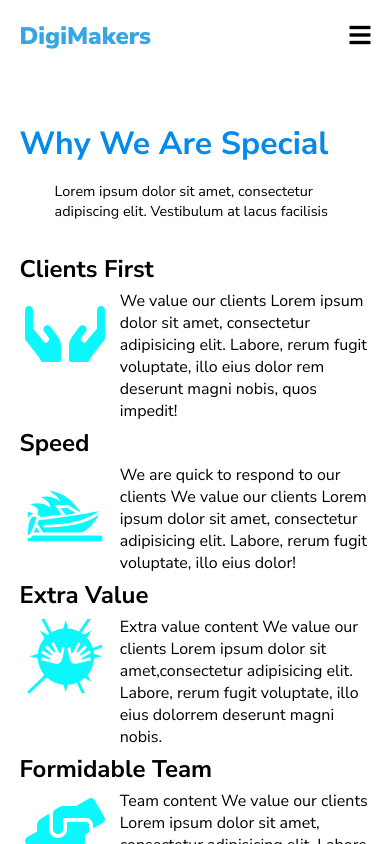
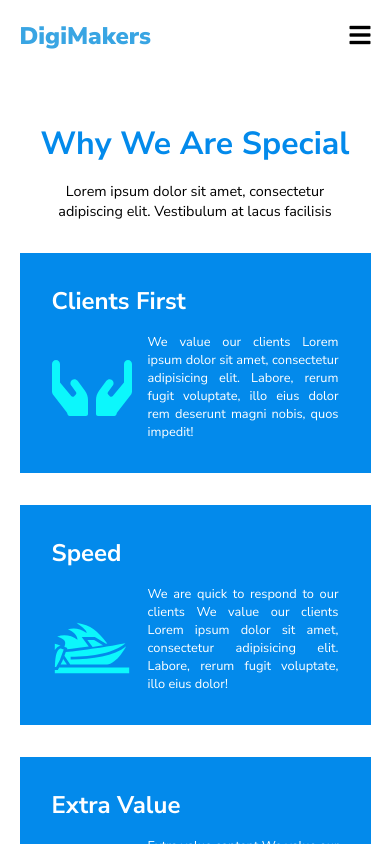
Before and after one commit to Luxt-Tech-JavaScript-Peer2/Digimakers-Landing-Page, a React (Create React App) app: page /about in a window 390 px wide. Shown: the top 844 px of the page. Built offline with nearby package versions, Linux system fonts and the light colour scheme.

Commit message:
ajusted for responsiveness

```diff
--- a/src/styles/WhyWeAreSpecial.css
+++ b/src/styles/WhyWeAreSpecial.css
@@ -1,74 +1,47 @@
-
-*{
-    box-sizing: border-box;
+.why-special header{
+text-align: center;
 }
-.wrapper1{
-    padding-bottom:20px;
-    background-color: rgb(227, 227, 250);
-
+.why-cards{
+    display:grid;
+    grid-template-columns:1fr;
+    grid-row-gap:2rem;
+    justify-content: center;
+    align-items: center;
 }
-.content{
-    text-align: center;
-}
-.gridContainer{
-    display:grid;
-    grid-template-columns: 27% 27%;
-    grid-gap:20px;
-    justify-content: center;
-    align-content: center;
-
-}
-.gridContainer>div{
-    background: rgba(  232, 26, 26, 0.005 );
-    box-shadow: 0 8px 32px 0 rgba( 31, 38, 135, 0.37 );
-    backdrop-filter: blur( 0.0px );
-    -webkit-backdrop-filter: blur( 0.0px );
-    border-radius: 10px;
-    border: 2px solid rgba( 255, 255, 255, 0.18 );
+.why-card{
+    background-color: #038AEB;
+    color: white;
+    padding: 2rem;
+    min-height: 100px;
+    max-width: 500px;
+    margin: auto;
 
 }
 .innerGrid{
     display: grid;
-    grid-template-columns:25% 75% ;
-    grid-gap:10px;
-    padding:16px;
+    grid-template-columns:1fr 3fr ;
+    margin-top: 1rem;
+    grid-column-gap: 1rem;
 }
-.innerContent{
-    display:flex;
-    justify-content: center;
-    align-content: center;
+.why-card-message{
+    text-align: justify;
+    font-size: .8rem;
 }
 .svgContainer{
-    size:100px;
+    display: flex;
+    justify-content: center;
+    align-items: center;
 }
-@media only screen and ( max-width:1140px){
-    .gridContainer{
-        grid-template-columns:40% 40%;
+
+
+
+@media only screen and ( min-width: 750px){
+    .why-cards{
+        grid-template-columns:1fr 1fr;
+        grid-gap:2rem;
     }
-
-}
-@media only screen and (max-width:950px){
-    .gridContainer{
-        grid-template-columns: 47% 47%;
-    }
-    .innerGrid{
-        padding:5px;
+    .why-card{
+        min-height: 200px;
+        max-width: unset;
     }
 }
-@media only screen and (max-width:750px){
-    .gridContainer{
-        grid-template-columns: 50% 50%;
-        grid-gap:10px;
-    }
-
-}
-@media only screen and (max-width:600px){
-    .gridContainer{
-        grid-template-columns: 75%;
-    }
-}
-@media only screen and (max-width:380px){
-    .gridContainer{
-        grid-template-columns: 100%;
-    }
-}
```
